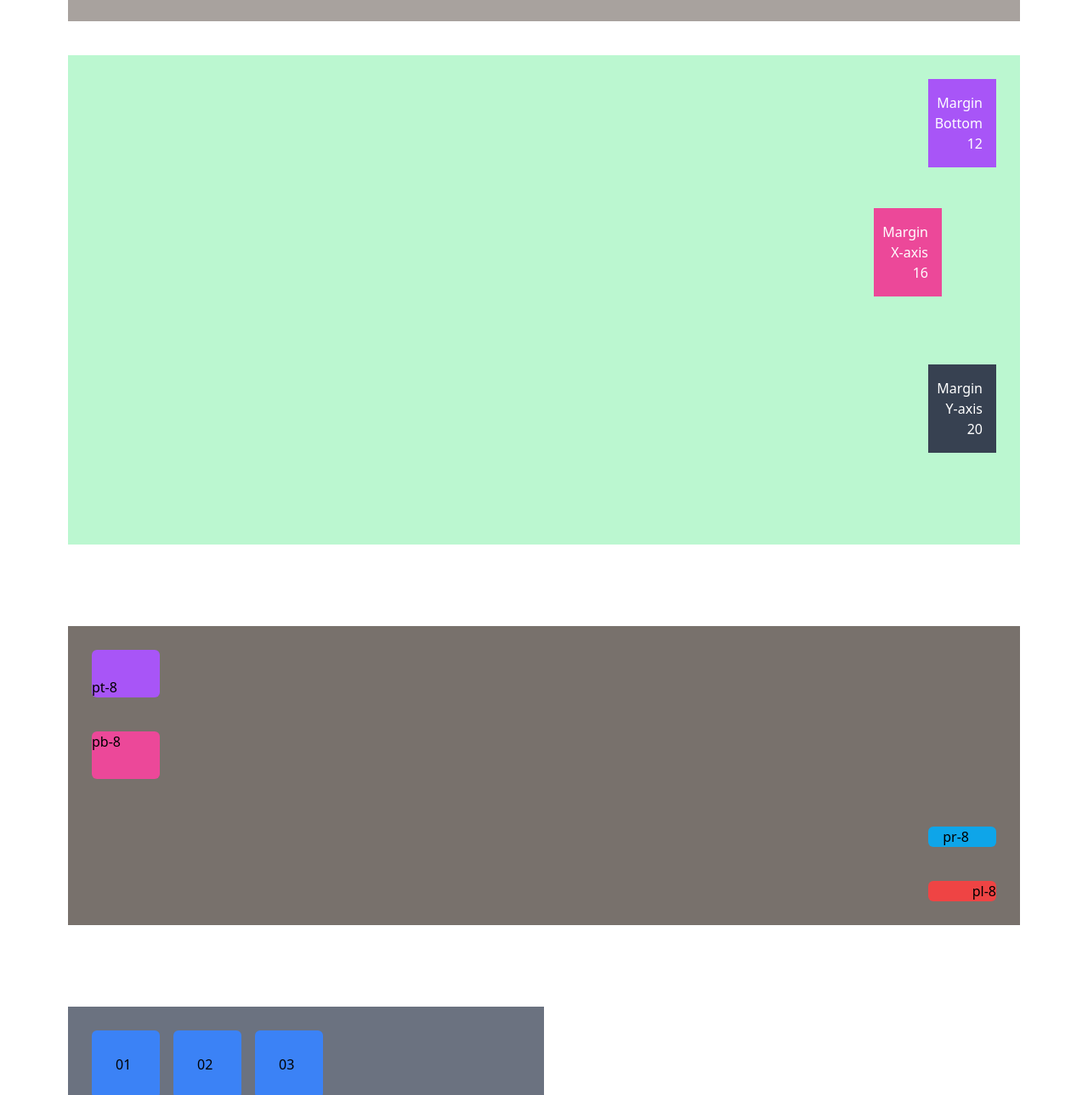
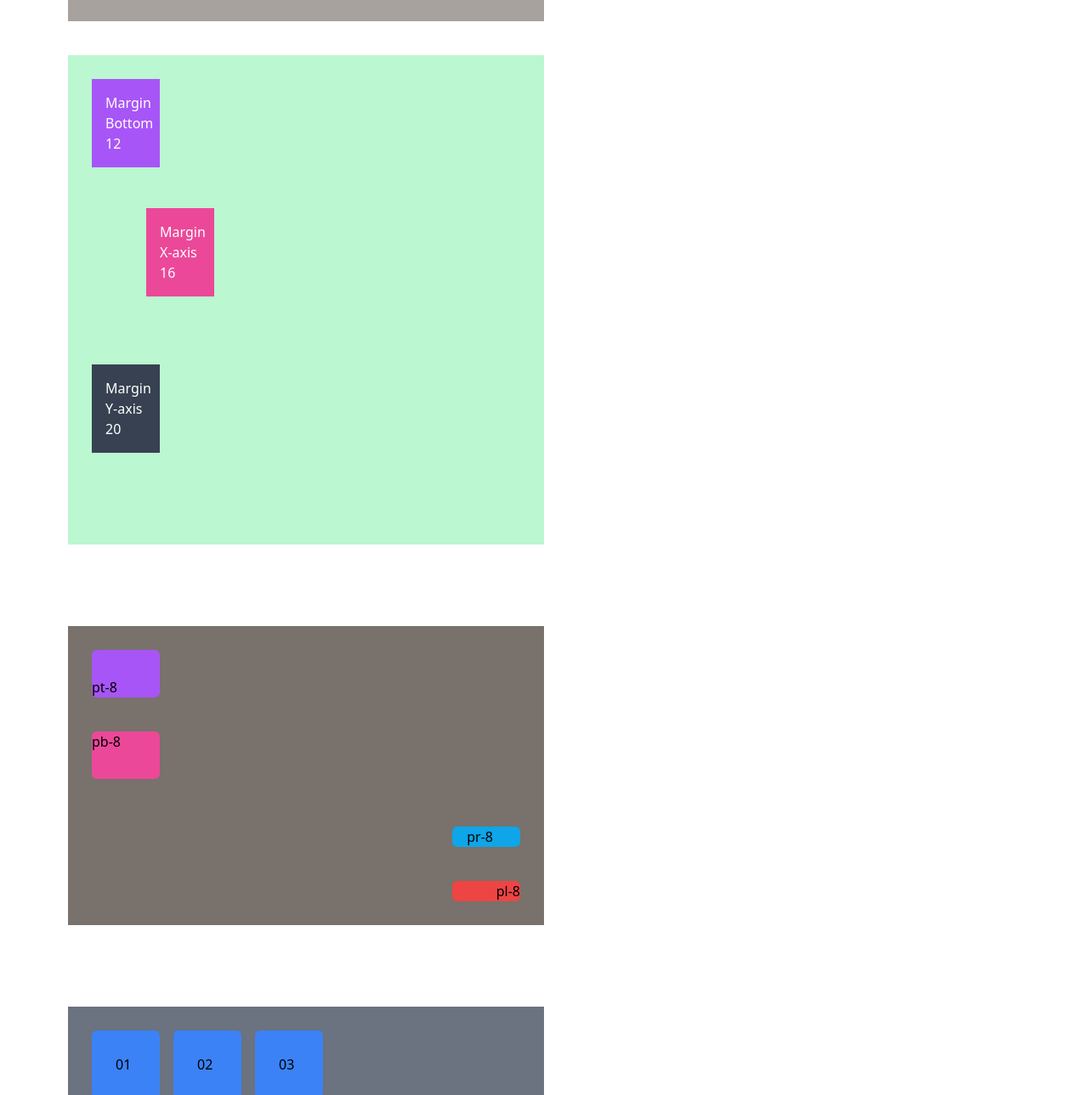
Before and after one commit to CodeVorax/TailwindCSS-Assignments, a plain HTML site: page TailwindCSS_Fundamentals/2. Container Spacing/index.html in a window 1280 px wide. Shown: the part 495-1784 px from the top of the page at 85% size. Drawn offline with nearby package versions, Linux system fonts and the light colour scheme.

```diff
--- a/TailwindCSS_Fundamentals/2. Container Spacing/index.html
+++ b/TailwindCSS_Fundamentals/2. Container Spacing/index.html
@@ -16,14 +16,14 @@
     <!-- Margin -->
     <!-- https://tailwindcss.com/docs/margin -->
 
-<div class="flex flex-col gap-10">
+<div class="flex flex-col gap-10 w-1/2">
   <div  class=" container bg-stone-400 p-7">
     <div class="bg-blue-500 text-white w-20 p-4 m-4">Margin 4</div>
     <div class="bg-green-500 text-white w-20 p-4 mt-6">Margin Top 6</div>
     <div class="bg-red-500 text-white w-20 p-4 ml-8">Margin Left 8</div>
     <div class="bg-yellow-500 text-white w-20 p-4 mr-10">Margin Right 10</div>
 </div>
-<div dir="rtl" class="p-7  bg-green-200">
+<div class="container bg-green-200 p-7">
     <div class="bg-purple-500 text-white w-20 p-4 mb-12">Margin Bottom 12</div>
     <div class="bg-pink-500 text-white w-20 p-4 mx-16">Margin X-axis 16</div>
     <div class="bg-gray-700 text-white w-20 p-4 my-20">Margin Y-axis 20</div>
@@ -42,7 +42,7 @@
 
     <br><br><br><br>
 
-    <div>
+    <div class="container w-1/2">
       <div dir="ltr" class="container bg-stone-500 p-7  flex flex-col gap-10 ">
         <div class="pt-8 bg-purple-500 w-20 rounded-md">pt-8</div>
         <div class="pb-8 bg-pink-500 w-20 rounded-md">pb-8</div>
```
Also changed, not shown: TailwindCSS_Fundamentals/2. Container Spacing/container ss.png (added), 1 other file.
